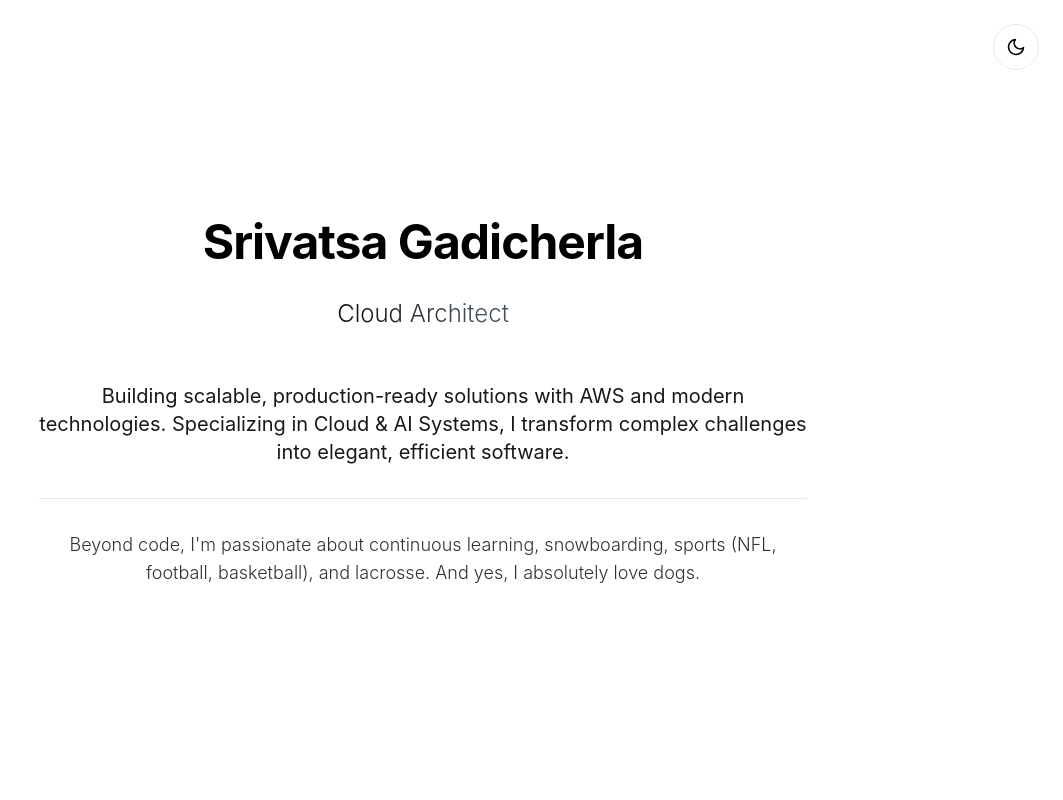
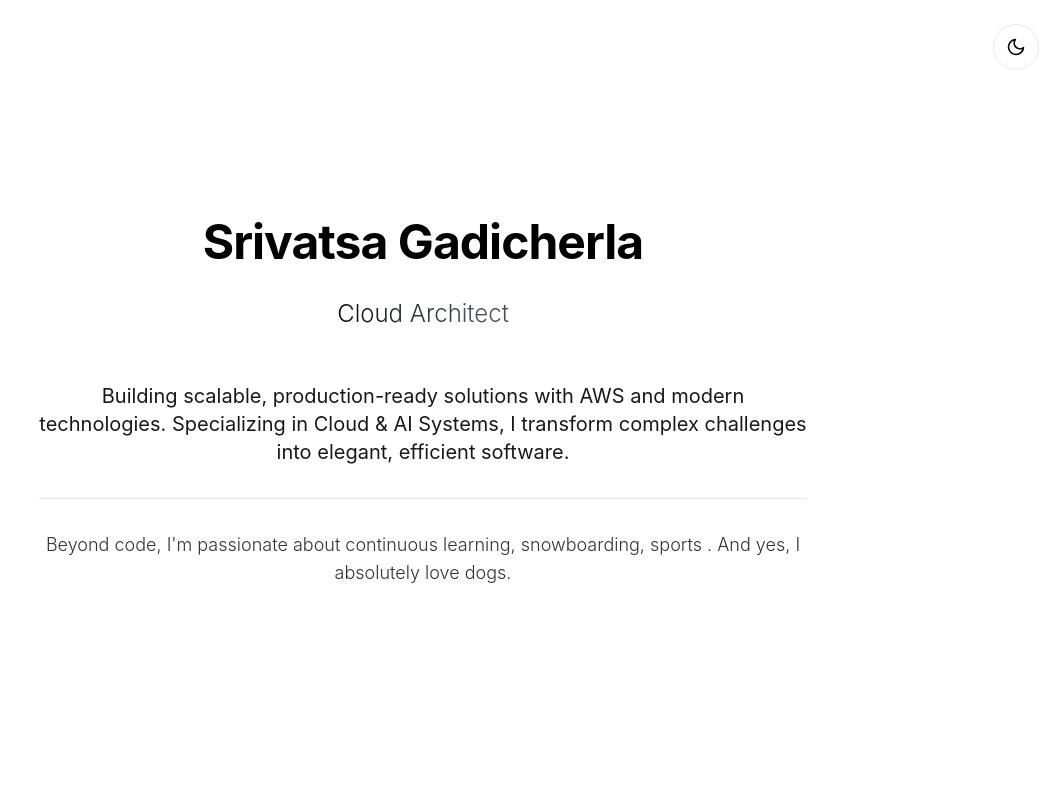
Before and after one commit to Sr1g4/Srigadicherlaxyz, a Next.js app: page / in a window 1280 px wide. Shown: the top 800 px of the page, without its empty margins (217-1280 px from the left). Built offline with nearby package versions, Linux system fonts and the light colour scheme.

Commit message:
Little Update

```diff
--- a/components/Hero.tsx
+++ b/components/Hero.tsx
@@ -23,8 +23,7 @@
           {/* Personal Section */}
           <div className="border-t border-foreground/20 pt-8 mt-10">
             <p className="text-base md:text-lg leading-relaxed opacity-80 font-light">
-              Beyond code, I'm passionate about continuous learning, snowboarding, sports (NFL, football, basketball),
-              and lacrosse. And yes, I absolutely love dogs.
+              Beyond code, I'm passionate about continuous learning, snowboarding, sports . And yes, I absolutely love dogs.
             </p>
           </div>
         </div>
```
Also changed, not shown: 1 other file (tests, documents, lock files or other folders).
